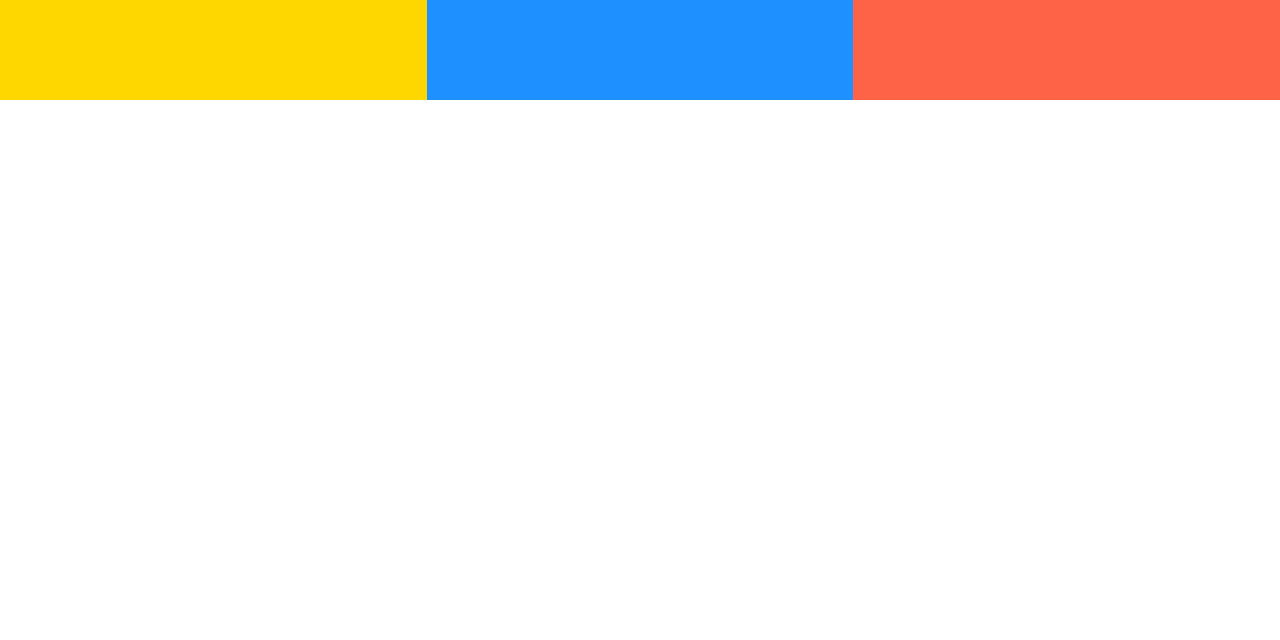
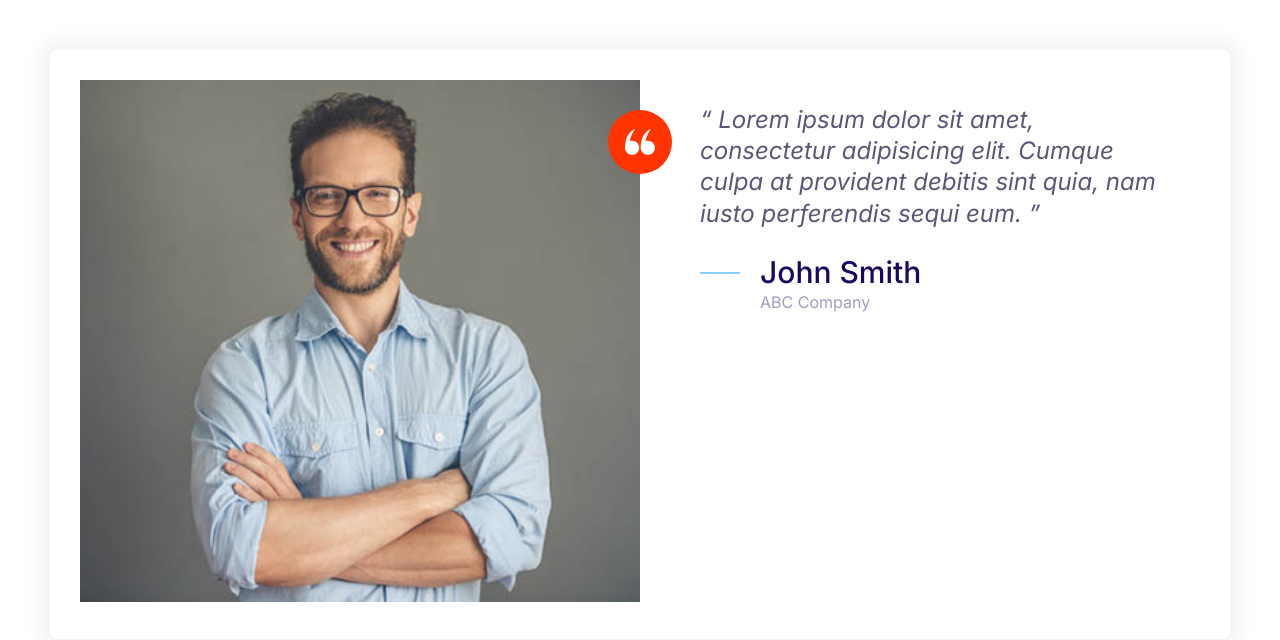
Before and after one commit to mgj715/moshified, a plain HTML site: page index.html in a window 1280 px wide. Drawn offline with Linux system fonts and the light colour scheme.

Commit message:
.Build the testimonial.

```diff
--- a/CSS/styles.css
+++ b/CSS/styles.css
@@ -137,8 +137,15 @@ a{
     width: 40px;
     height: 40px;
 }
+.icon--small{
+    height: 30px;
+    width: 30px;
+}
 .icon--primary{
     fill: var(--color-primary)
+}
+.icon--white{
+    fill: white;
 }
 .icon-container{
     background-color: #f3f9fa;
@@ -148,6 +155,9 @@ a{
     display: inline-flex;
     justify-content: center;
     align-items: center;
+}
+.icon-container--accent{
+    background-color: var(--color-accent);
 }
 /* Buttons */
 .btn{
@@ -368,3 +378,27 @@ a{
     grid-template-columns: repeat(3, 1fr);
 }
 }
+/* Testimonials */
+.testimonial{
+    padding: 3rem;
+}
+.testimonial__image{
+    position: relative;
+}
+.testimonial__image > img {
+    width: 100%;
+}
+.testimonial__image > .icon-container{
+    position: absolute;
+    top: 3rem;
+    right: -32px;
+}
+@media screen and (min-width:768px) {
+    .testimonial .quote,
+    .testimonial .quote__autor{
+        font-size: 2.4rem;
+    }
+    .testimonial .quote{
+        margin-left: 6rem;
+    }
+}
--- a/index.html
+++ b/index.html
@@ -13,11 +13,40 @@
     <link rel="stylesheet" href="CSS/Normalize.css" />
     <link rel="stylesheet" href="CSS/styles.css" />
   </head>
-  <body>
-    <div class="grid grid--1x3">
-      <div style="height: 100px; background-color: gold"></div>
-      <div style="height: 100px; background-color: dodgerblue"></div>
-      <div style="height: 100px; background-color: tomato"></div>
+  <body style="padding: 5rem">
+    <div class="card testimonial">
+      <div class="grid grid--1x2">
+        <div class="testimonial__image">
+          <img src="images/testimonial.jpg" alt="A happy, smiling customer" />
+          <span class="icon-container icon-container--accent">
+            <svg class="icon icon--white icon--small">
+              <use xlink:href="/images/sprite.svg#quotes"></use>
+            </svg>
+          </span>
+        </div>
+        <div>
+          <blockquote class="quote">
+            <p class="quote__text">
+              Lorem ipsum dolor sit amet, consectetur adipisicing elit. Cumque
+              culpa at provident debitis sint quia, nam iusto perferendis sequi
+              eum.
+            </p>
+            <footer>
+              <div class="media">
+                <div class="media__image">
+                  <svg class="icon icon--primary quote__line">
+                    <use xlink:href="/images/sprite.svg#line"></use>
+                  </svg>
+                </div>
+                <div class="media__body">
+                  <h3 class="media__title quote__author">John Smith</h3>
+                  <p class="quote__organization">ABC Company</p>
+                </div>
+              </div>
+            </footer>
+          </blockquote>
+        </div>
+      </div>
     </div>
   </body>
 </html>
```
Also changed, not shown: Components/testimonial.html (added, +33 -0 lines).
